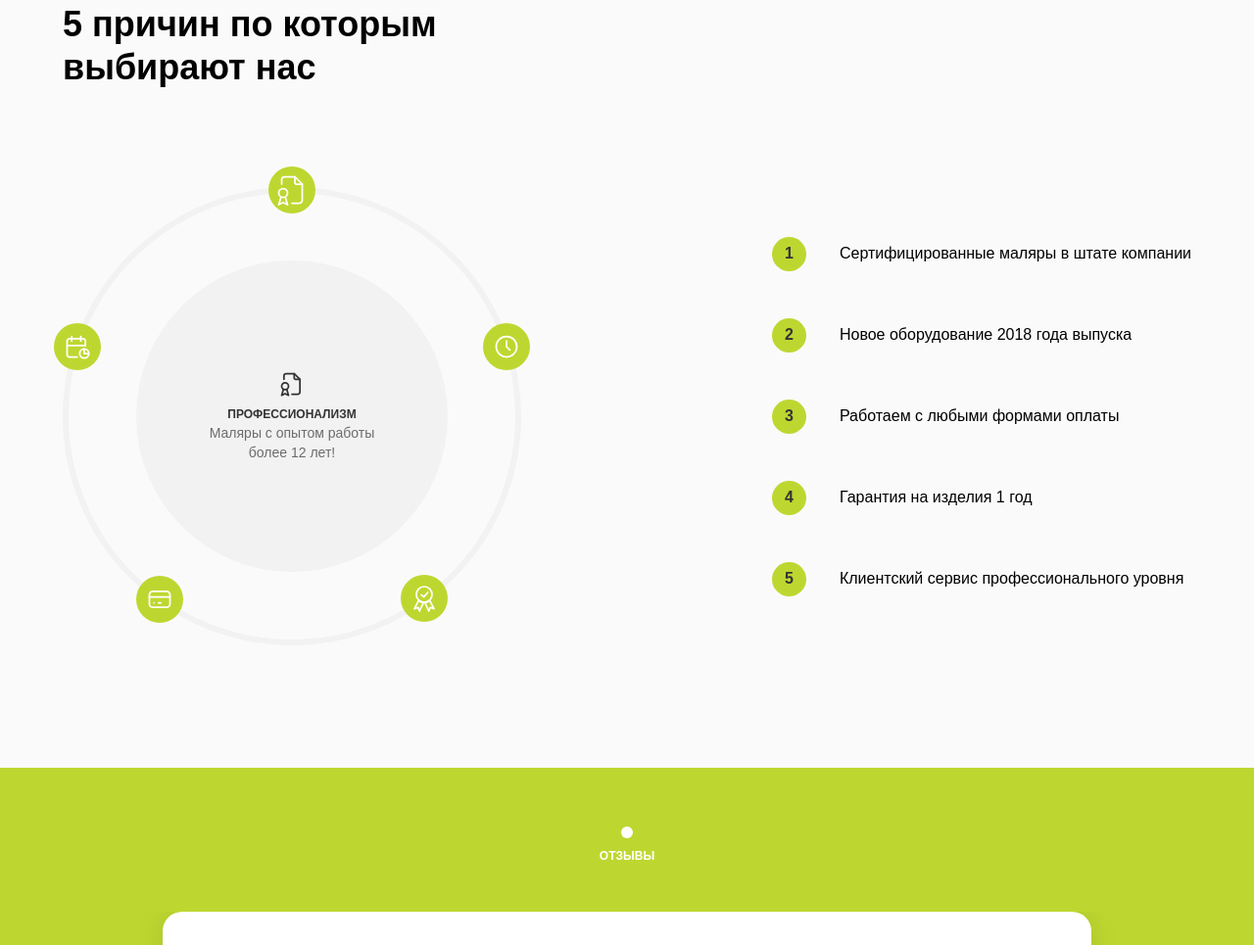
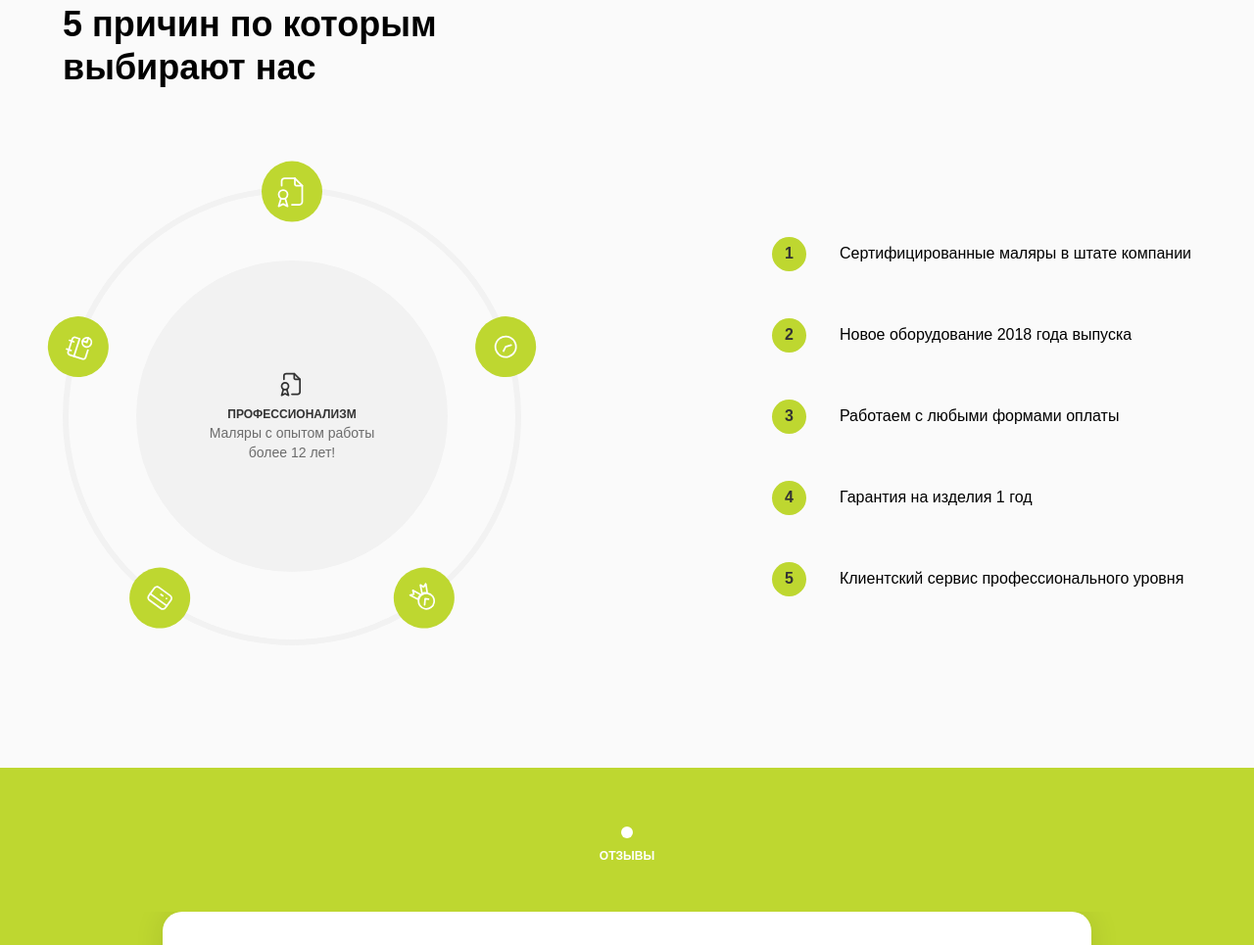
Before and after one commit to MyStepfather/Gefest-color, a plain HTML site: page index.html in a window 1280 px wide. Shown: the part 4724-5689 px from the top of the page at 98% size. Drawn offline with nearby package versions, Linux system fonts and the light colour scheme.

Commit message:
ilya 18/04 2.0

```diff
--- a/assets/sass/blocks/_7-reasons.scss
+++ b/assets/sass/blocks/_7-reasons.scss
@@ -112,8 +112,8 @@
     &__pic {
         cursor: pointer;
         position: absolute;
-        width: 48px;
-        height: 48px;
+        width: 62px;
+        height: 62px;
         display: flex;
         justify-content: center;
         align-items: center;
@@ -121,38 +121,39 @@
         border-radius: 50%;
 
         &:nth-child(1) {
-            // transform: rotate(0deg) translateY(-480%);
-            top: -21px;
+            transform: rotate(0deg) translateY(-370%);
+            // top: -21px;
         }
         &:nth-child(2) {
-            // transform: rotate(72deg) translateY(-480%);
-            right: -9px;
-            top: 139px;
+            transform: rotate(72deg) translateY(-370%);
+            // right: -9px;
+            // top: 139px;
 
         }
         &:nth-child(3) {
-            // transform: rotate(144deg) translateY(-480%);
-            right: 75px;
-            bottom: 24px;
+            transform: rotate(144deg) translateY(-370%);
+            // right: 75px;
+            // bottom: 24px;
         }
         &:nth-child(4) {
-            // transform: rotate(216deg) translateY(-480%);
-            left: 75px;
-            bottom: 23px;
+            transform: rotate(216deg) translateY(-370%);
+            // left: 75px;
+            // bottom: 23px;
         }
         &:nth-child(5) {
-            // transform: rotate(288deg) translateY(-480%);
-            left: -9px;
-            top: 139px;
+            transform: rotate(288deg) translateY(-370%);
+            // left: -9px;
+            // top: 139px;
         }
         img {
             width: auto;
         }
-        &--active {
+/*         &--active {
             width: 62px;
             height: 62px;
-            // transform: translateY(-370%) !important;
-        }
+
+            transform: translateY(-370%) !important;
+        } */
     }
 }
 
@@ -201,5 +202,7 @@
 }
 
 @media(max-width: 560px) {
-
+    .reasons {
+        padding: 93px 0 50px;
+    }
 }
```
Also changed, not shown: css/style.css, 1 other file.
